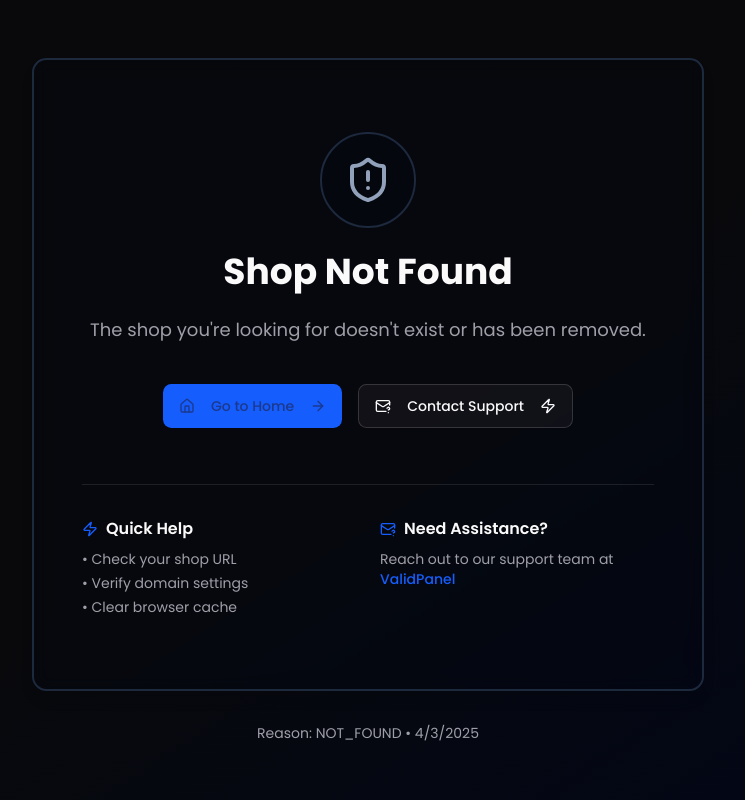
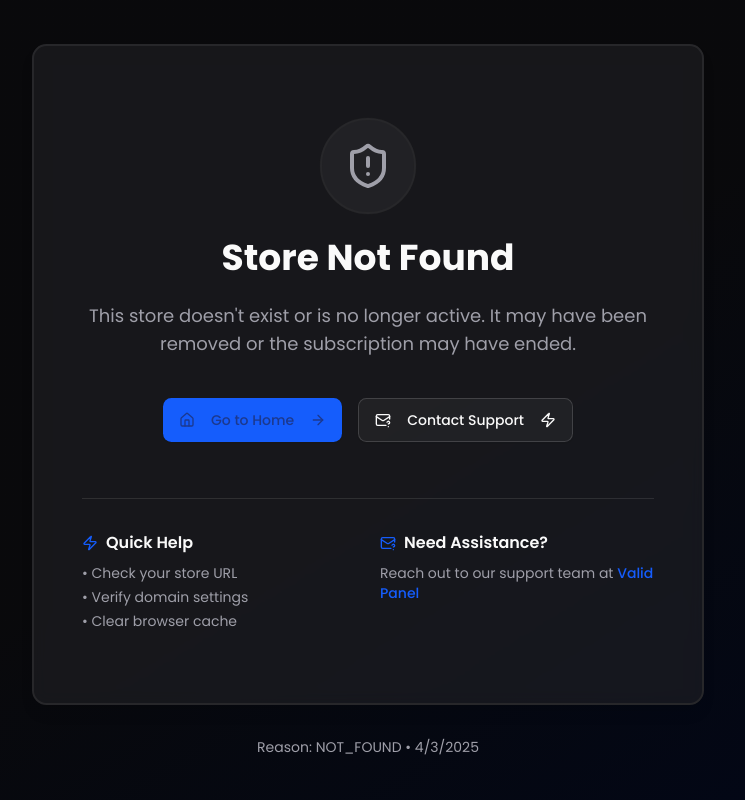
Before and after one commit to thevalidcode/shop-frontend, a Next.js app: page /shop-not-found in a window 1280 px wide. Shown: the whole page, without its empty margins (272-1017 px from the left). Built offline with nearby package versions, Linux system fonts and the light colour scheme; no server answers.

Commit message:
feat: implement subscription-based feature gating across admin components

```diff
--- a/app/admin/blogs/components/BlogForm.tsx
+++ b/app/admin/blogs/components/BlogForm.tsx
@@ -9,6 +9,8 @@ import { toast } from "sonner";
 import WysiwygEditor from "@/components/WysiwygEditor";
 import { Blog } from "@/types";
 import ImagePicker from "../../components/ImagePicker";
+import { useAppContext } from "@/context/appContext";
+import { FeatureGate } from "@/components/FeatureGate";
 
 interface BlogFormProps {
   blog: Blog;
@@ -22,6 +24,8 @@ export default function BlogForm({ blog, onSave, onCancel }: BlogFormProps) {
   const [excerpt, setExcerpt] = useState("");
   const [content, setContent] = useState("");
   const [img, setImg] = useState("");
+  const { shopInfo } = useAppContext();
+  const isSubscriptionActive = shopInfo?.subscriptionStatus === "ACTIVE";
 
   useEffect(() => {
     if (blog) {
@@ -130,9 +134,16 @@ export default function BlogForm({ blog, onSave, onCancel }: BlogFormProps) {
         <Button type="button" variant="outline" onClick={onCancel}>
           Cancel
         </Button>
-        <Button type="submit">
-          {blog?.id ? "Save Changes" : "Create Blog"}
-        </Button>
+        <FeatureGate
+          isAllowed={isSubscriptionActive}
+          featureLabel="Blog Management"
+          description="Your subscription must be active to create or update blog posts. Please renew your subscription to continue."
+          variant="tooltip"
+        >
+          <Button type="submit">
+            {blog?.id ? "Save Changes" : "Create Blog"}
+          </Button>
+        </FeatureGate>
       </div>
     </form>
   );
--- a/app/admin/categories/components/CategoryDialog.tsx
+++ b/app/admin/categories/components/CategoryDialog.tsx
@@ -14,6 +14,8 @@ import Loading from "@/app/loading";
 import { useCreateCategory, useUpdateCategory } from "@/hooks/use-category";
 import { Category, CategoryStatus } from "@/types";
 import CategoryForm, { CategoryFormValues } from "../components/CategoryForm";
+import { useAppContext } from "@/context/appContext";
+import { FeatureGate } from "@/components/FeatureGate";
 
 export default function CategoryDialog({
   open,
@@ -43,8 +45,10 @@ export default function CategoryDialog({
 
   const { mutate: createCategory, isPending: isCreating } = useCreateCategory();
   const { mutate: updateCategory, isPending: isUpdating } = useUpdateCategory();
+  const { shopInfo } = useAppContext();
 
   const isLoading = isCreating || isUpdating;
+  const isSubscriptionActive = shopInfo?.subscriptionStatus === "ACTIVE";
 
   const slugify = (value: string) =>
     value
@@ -146,9 +150,16 @@ export default function CategoryDialog({
                 >
                   Cancel
                 </Button>
-                <Button type="submit">
-                  {category && category.uid ? "Update Category" : "Add Category"}
-                </Button>
+                <FeatureGate
+                  isAllowed={isSubscriptionActive}
+                  featureLabel="Category Management"
+                  description="Your subscription must be active to create or update categories. Please renew your subscription to continue."
+                  variant="tooltip"
+                >
+                  <Button type="submit">
+                    {category && category.uid ? "Update Category" : "Add Category"}
+                  </Button>
+                </FeatureGate>
               </DialogFooter>
             </div>
           </form>
--- a/app/admin/faqs/components/FaqDialog.tsx
+++ b/app/admin/faqs/components/FaqDialog.tsx
@@ -18,6 +18,8 @@ import { Pencil, Plus } from "lucide-react";
 import type React from "react";
 import { useEffect, useState } from "react";
 import { toast } from "sonner";
+import { useAppContext } from "@/context/appContext";
+import { FeatureGate } from "@/components/FeatureGate";
 
 interface Faq {
   uid?: string;
@@ -43,6 +45,8 @@ export default function FaqDialog({
   const { mutate: createFaq } = useCreateFaq();
   const { mutate: updateFaq } = useUpdateFaq();
   const queryClient = useQueryClient();
+  const { shopInfo } = useAppContext();
+  const isSubscriptionActive = shopInfo?.subscriptionStatus === "ACTIVE";
 
   useEffect(() => {
     if (faq) {
@@ -164,6 +168,12 @@ export default function FaqDialog({
             >
               Cancel
             </Button>
+            <FeatureGate
+              isAllowed={isSubscriptionActive}
+              featureLabel="FAQ Management"
+              description="Your subscription must be active to create or update FAQs. Please renew your subscription to continue."
+              variant="tooltip"
+            >
               <Button type="submit" className="gap-2 cursor-pointer">
                 {isEdit ? (
                   <>
@@ -177,6 +187,7 @@ export default function FaqDialog({
                   </>
                 )}
               </Button>
+            </FeatureGate>
           </DialogFooter>
         </form>
       </DialogContent>
--- a/app/admin/orders/components/AdminOrderManagement.tsx
+++ b/app/admin/orders/components/AdminOrderManagement.tsx
@@ -26,6 +26,8 @@ import {
 import { Order } from "@/types/models/order";
 import { format } from "date-fns";
 import { cn } from "@/lib/utils";
+import { useAppContext } from "@/context/appContext";
+import { FeatureGate } from "@/components/FeatureGate";
 
 interface AdminOrderManagementProps {
   order: Order;
@@ -53,6 +55,8 @@ export function AdminOrderManagement({
   onCreateShipment,
 }: AdminOrderManagementProps) {
   const isVerifyingPayment = order.status === "VERIFYING_PAYMENT";
+  const { shopInfo } = useAppContext();
+  const isSubscriptionActive = shopInfo?.subscriptionStatus === "ACTIVE";
 
   const statusActions = [
     { status: "PENDING", label: "Pending", icon: Clock, color: "yellow" },
@@ -128,6 +132,12 @@ export function AdminOrderManagement({
           </>
         ) : (
           <>
+            <FeatureGate
+              isAllowed={isSubscriptionActive}
+              featureLabel="Order Status Management"
+              description="Your subscription must be active to update order status. Please renew your subscription to continue."
+              variant="inline"
+            >
             <div>
               <p className="text-sm font-medium mb-3">Update Order Status</p>
               <div className="grid grid-cols-2 gap-2">
@@ -153,12 +163,19 @@ export function AdminOrderManagement({
                 })}
               </div>
             </div>
+            </FeatureGate>
 
             <Separator />
 
             {/* Shipping Integration */}
             {onCreateShipment && (
               <>
+                <FeatureGate
+                  isAllowed={isSubscriptionActive}
+                  featureLabel="Automated Shipping"
+                  description="Your subscription must be active to create shipment labels. Please renew your subscription to continue."
+                  variant="inline"
+                >
                   <div>
                     <p className="text-sm font-medium mb-3">Automated Shipping</p>
                     <Button
@@ -170,6 +187,7 @@ export function AdminOrderManagement({
                       Create Shipment Label
                     </Button>
                   </div>
+                </FeatureGate>
                 <Separator />
               </>
             )}
--- a/app/admin/payment-methods/components/PaymentMethodForm.tsx
+++ b/app/admin/payment-methods/components/PaymentMethodForm.tsx
@@ -30,6 +30,7 @@ import { useAppContext } from "@/context/appContext";
 import { PaymentGatewayFormResponse } from "@/hooks/use-paymentGateway";
 import PaymentMethodFormFields from "./PaymentMethodFormFields";
 import { useCurrencyConverter } from "@/lib/currencyConverter";
+import { FeatureGate } from "@/components/FeatureGate";
 
 interface NewPaymentGateway extends PaymentGateway {
   secretKey?: string;
@@ -56,11 +57,13 @@ export default function PaymentMethodForm({
   onSave: (gateway: PaymentGateway) => Promise<PaymentGatewayFormResponse>;
   initialData?: PaymentGateway;
 }) {
-  const { domain, userCurrency } = useAppContext();
+  const { domain, userCurrency, shopInfo } = useAppContext();
   const [mode, setMode] = useState<DialogMode>("select");
   const [selectedPlatform, setSelectedPlatform] =
     useState<PlatformOption | null>(null);
   const [searchQuery, setSearchQuery] = useState("");
+
+  const isSubscriptionActive = shopInfo?.subscriptionStatus === "ACTIVE";
 
   const [form, setForm] = useState<NewPaymentGateway>(
     (initialData as any) || {
@@ -223,6 +226,12 @@ export default function PaymentMethodForm({
             </DialogDescription>
           </DialogHeader>
 
+          <FeatureGate
+            isAllowed={isSubscriptionActive}
+            featureLabel="Payment Gateway Management"
+            description="Your subscription must be active to add or modify payment gateways. Please renew your subscription to continue."
+            variant="page"
+          >
           {!initialData && (
             <Tabs
               value={mode}
@@ -385,6 +394,7 @@ export default function PaymentMethodForm({
               </AnimatePresence>
             </div>
           )}
+          </FeatureGate>
         </DialogContent>
       </Dialog>
 
--- a/app/admin/products/components/ProductForm.tsx
+++ b/app/admin/products/components/ProductForm.tsx
@@ -23,6 +23,7 @@ import ProductPreview from "./ProductPreview";
 import ImagePicker, { ImageData } from "../../components/ImagePicker";
 import { useCurrencyConverter } from "@/lib/currencyConverter";
 import { useAppContext } from "@/context/appContext";
+import { FeatureGate } from "@/components/FeatureGate";
 
 interface ProductFormProps {
   product?: Product | null;
@@ -41,7 +42,9 @@ export default function ProductForm({
     useUpdateProduct();
   const { data: categories } = useGetCategories();
   const convert = useCurrencyConverter();
-  const { userCurrency } = useAppContext();
+  const { userCurrency, shopInfo } = useAppContext();
+
+  const isSubscriptionActive = shopInfo?.subscriptionStatus === "ACTIVE";
 
   const [formData, setFormData] = useState({
     name: product?.name || "",
@@ -451,10 +454,17 @@ export default function ProductForm({
           <Button type="button" variant="outline" onClick={onCancel}>
             Cancel
           </Button>
-          <Button type="submit" disabled={isPending}>
-            {isPending && <Loader2 className="w-4 h-4 mr-2 animate-spin" />}
-            {product ? "Update Product" : "Create Product"}
-          </Button>
+          <FeatureGate
+            isAllowed={isSubscriptionActive}
+            featureLabel="Product Management"
+            description="Your subscription must be active to create or update products. Please renew your subscription to continue."
+            variant="tooltip"
+          >
+            <Button type="submit" disabled={isPending}>
+              {isPending && <Loader2 className="w-4 h-4 mr-2 animate-spin" />}
+              {product ? "Update Product" : "Create Product"}
+            </Button>
+          </FeatureGate>
         </DialogFooter>
       </form>
 
--- a/app/admin/shipping/components/ShippingAccountManagement.tsx
+++ b/app/admin/shipping/components/ShippingAccountManagement.tsx
@@ -49,6 +49,8 @@ import {
 } from "lucide-react";
 import { formatDistanceToNow } from "date-fns";
 import { motion } from "framer-motion";
+import { useAppContext } from "@/context/appContext";
+import { FeatureGate } from "@/components/FeatureGate";
 
 const platformLogos: Record<ShippingPlatform, string> = {
   SENDBOX: "/images/sendbox.png",
@@ -65,8 +67,10 @@ export function ConnectAccountDialog({ onSuccess }: ConnectAccountDialogProps) {
   const [apiKey, setApiKey] = useState("");
   const [testMode, setTestMode] = useState(true);
   const [webhookSecret, setWebhookSecret] = useState("");
+  const { shopInfo } = useAppContext();
 
   const connectMutation = useConnectShippingAccount();
+  const isSubscriptionActive = shopInfo?.subscriptionStatus === "ACTIVE";
 
   const handleConnect = async () => {
     await connectMutation.mutateAsync({
@@ -86,7 +90,14 @@ export function ConnectAccountDialog({ onSuccess }: ConnectAccountDialogProps) {
   return (
     <Dialog open={open} onOpenChange={setOpen}>
       <DialogTrigger asChild>
+        <FeatureGate
+          isAllowed={isSubscriptionActive}
+          featureLabel="Shipping Account Connection"
+          description="Your subscription must be active to connect shipping accounts. Please renew your subscription to continue."
+          variant="tooltip"
+        >
           <Button>Connect Shipping Account</Button>
+        </FeatureGate>
       </DialogTrigger>
       <DialogContent className="sm:max-w-125 max-h-[90vh] p-0 overflow-y-auto">
         <DialogHeader className="px-6 py-4 border-b">
@@ -210,6 +221,8 @@ export function ShippingAccountCard({ account }: ShippingAccountCardProps) {
   const [showDeleteConfirm, setShowDeleteConfirm] = useState(false);
   const [showStatusConfirm, setShowStatusConfirm] = useState(false);
   const [showPreferredConfirm, setShowPreferredConfirm] = useState(false);
+  const { shopInfo } = useAppContext();
+  const isSubscriptionActive = shopInfo?.subscriptionStatus === "ACTIVE";
 
   const handleToggleActive = async () => {
     await updateMutation.mutateAsync({
@@ -290,6 +303,12 @@ export function ShippingAccountCard({ account }: ShippingAccountCardProps) {
 
             {/* Actions Menu */}
             <div className="shrink-0">
+              <FeatureGate
+                isAllowed={isSubscriptionActive}
+                featureLabel="Shipping Account Management"
+                description="Your subscription must be active to manage shipping accounts. Please renew your subscription to continue."
+                variant="tooltip"
+              >
                 <DropdownMenu>
                   <DropdownMenuTrigger asChild>
                     <Button variant="ghost" size="icon">
@@ -325,6 +344,7 @@ export function ShippingAccountCard({ account }: ShippingAccountCardProps) {
                     </DropdownMenuItem>
                   </DropdownMenuContent>
                 </DropdownMenu>
+              </FeatureGate>
             </div>
           </div>
         </Card>
--- a/app/client/checkout/components/PaymentGatewaySelector.tsx
+++ b/app/client/checkout/components/PaymentGatewaySelector.tsx
@@ -13,6 +13,8 @@ import { useInitializePayment } from "@/hooks/use-payment";
 import { PaymentGatewayPlatform } from "@/types";
 import { toast } from "sonner";
 import parse from "html-react-parser";
+import { useAppContext } from "@/context/appContext";
+import { FeatureGate } from "@/components/FeatureGate";
 
 const platformLogos: Record<PaymentGatewayPlatform, string> = {
   PAYSTACK: "/images/paystack.png",
@@ -47,6 +49,9 @@ export function PaymentGatewaySelector({
   const initializePayment = useInitializePayment();
   const [selected, setSelected] = useState<string | null>(null);
   const [submitting, setSubmitting] = useState(false);
+  const { shopInfo } = useAppContext();
+
+  const isSubscriptionActive = shopInfo?.subscriptionStatus === "ACTIVE";
 
   const handleSelect = (uid: string) => setSelected(uid);
 
@@ -151,6 +156,12 @@ export function PaymentGatewaySelector({
                 </button>
               ))}
             </div>
+            <FeatureGate
+              isAllowed={isSubscriptionActive}
+              featureLabel="Payment Processing"
+              description="Your subscription must be active to process payments. Please contact the shop owner to renew the subscription to continue accepting payments."
+              variant="inline"
+            >
               <Button
                 size="lg"
                 className="w-full h-12 text-base font-semibold mt-2"
@@ -159,6 +170,7 @@ export function PaymentGatewaySelector({
               >
                 {submitting ? "Processing..." : "Proceed to Payment"}
               </Button>
+            </FeatureGate>
           </CardContent>
         </Card>
       </div>
--- a/components/shop-not-found.tsx
+++ b/components/shop-not-found.tsx
@@ -11,7 +11,12 @@ import {
   MailQuestion,
   Zap,
   ShieldAlert,
+  Clock,
+  XCircle,
+  AlertTriangle,
 } from "lucide-react";
+import { useAppContext } from "@/context/appContext";
+import { useEffect, useState } from "react";
 
 interface ShopNotFoundProps {
   reason?: "not-found" | "missing-settings" | "error" | "page-not-found";
@@ -64,29 +69,83 @@ const pulseVariants: Variants = {
   },
 };
 
-const getErrorConfig = (reason: string) => {
+const getErrorConfig = (
+  reason: string,
+  subscriptionStatus?: string,
+  expiresAt?: string,
+  planName?: string,
+) => {
+  // Check subscription status first if available
+  if (subscriptionStatus) {
+    switch (subscriptionStatus) {
+      case "EXPIRED":
+        return {
+          icon: Clock,
+          title: "Store Subscription Expired",
+          description: `This store's subscription has expired${expiresAt ? ` on ${new Date(expiresAt).toLocaleDateString()}` : ""}. Please contact the store owner to renew their subscription.`,
+          actionText: "Contact Support",
+          color: "text-destructive",
+          bgColor: "bg-destructive/10",
+          borderColor: "border-destructive/20",
+        };
+      case "CANCELED":
+        return {
+          icon: XCircle,
+          title: "Store Subscription Canceled",
+          description: `This store's ${planName || ""} subscription has been canceled. The store is no longer active.`,
+          actionText: "Go Home",
+          color: "text-destructive",
+          bgColor: "bg-destructive/10",
+          borderColor: "border-destructive/20",
+        };
+      case "PENDING":
+        return {
+          icon: Clock,
+          title: "Store Setup Pending",
+          description:
+            "This store is currently being set up. Please check back shortly or contact the store owner.",
+          actionText: "Try Again",
+          color: "text-muted-foreground",
+          bgColor: "bg-muted/50",
+          borderColor: "border-muted",
+        };
+      case "FAILED":
+        return {
+          icon: AlertTriangle,
+          title: "Store Subscription Issue",
+          description:
+            "There was an issue with this store's subscription. Please contact support for assistance.",
+          actionText: "Contact Support",
+          color: "text-destructive",
+          bgColor: "bg-destructive/10",
+          borderColor: "border-destructive/20",
+        };
+    }
+  }
+
+  // Fallback to reason-based errors
   switch (reason) {
     case "missing-settings":
       return {
         icon: AlertCircle,
-        title: "Shop Configuration Incomplete",
+        title: "Store Configuration Incomplete",
         description:
-          "Your shop is missing some essential settings. Please complete the setup to proceed.",
+          "Your store is missing some essential settings. Please complete the setup to proceed.",
         actionText: "Complete Setup",
-        color: "text-amber-600 dark:text-amber-400",
-        bgColor: "bg-amber-50 dark:bg-amber-950/20",
-        borderColor: "border-amber-200 dark:border-amber-800",
+        color: "text-orange-600 dark:text-orange-400",
+        bgColor: "bg-orange-500/10",
+        borderColor: "border-orange-500/20",
       };
     case "error":
       return {
         icon: ShieldAlert,
         title: "Something Went Wrong",
         description:
-          "We encountered an error while loading your shop. Our team has been notified.",
+          "We encountered an error while loading your store. Our team has been notified.",
         actionText: "Try Again",
-        color: "text-red-600 dark:text-red-400",
-        bgColor: "bg-red-50 dark:bg-red-950/20",
-        borderColor: "border-red-200 dark:border-red-800",
+        color: "text-destructive",
+        bgColor: "bg-destructive/10",
+        borderColor: "border-destructive/20",
       };
     case "page-not-found":
       return {
@@ -95,21 +154,21 @@ const getErrorConfig = (reason: string) => {
         description:
           "The page you're looking for doesn't exist. It may have been moved or deleted.",
         actionText: "Go Home",
-        color: "text-purple-600 dark:text-purple-400",
-        bgColor: "bg-purple-50 dark:bg-purple-950/20",
-        borderColor: "border-purple-200 dark:border-purple-800",
+        color: "text-primary",
+        bgColor: "bg-primary/10",
+        borderColor: "border-primary/20",
       };
     case "not-found":
     default:
       return {
         icon: ShieldAlert,
-        title: "Shop Not Found",
+        title: "Store Not Found",
         description:
-          "The shop you're looking for doesn't exist or has been removed.",
+          "This store doesn't exist or is no longer active. It may have been removed or the subscription may have ended.",
         actionText: "Go Home",
-        color: "text-slate-600 dark:text-slate-400",
-        bgColor: "bg-slate-50 dark:bg-slate-950/20",
-        borderColor: "border-slate-200 dark:border-slate-800",
+        color: "text-muted-foreground",
+        bgColor: "bg-muted/50",
+        borderColor: "border-muted",
       };
   }
 };
@@ -118,8 +177,30 @@ export const ShopNotFound = ({
   reason = "not-found",
   showAnimation = true,
 }: ShopNotFoundProps) => {
-  const config = getErrorConfig(reason);
+  const { shopInfo } = useAppContext();
+  const [mounted, setMounted] = useState(false);
+
+  useEffect(() => {
+    setMounted(true);
+  }, []);
+
+  // Use shopInfo to determine actual status
+  const subscriptionStatus = shopInfo?.subscriptionStatus;
+  const expiresAt = shopInfo?.expiresAt;
+  const planName = shopInfo?.planName;
+  const gracePeriod = shopInfo?.gracePeriod;
+
+  const config = getErrorConfig(
+    reason,
+    subscriptionStatus,
+    expiresAt,
+    planName,
+  );
   const IconComponent = config.icon;
+
+  if (!mounted) {
+    return null;
+  }
 
   return (
     <div className="min-h-screen w-full flex items-center justify-center bg-linear-to-br from-background via-background to-slate-50 dark:to-slate-950 px-4 py-8">
@@ -234,7 +315,7 @@ export const ShopNotFound = ({
                       Quick Help
                     </h3>
                     <ul className="space-y-1 text-sm text-muted-foreground">
-                      <li>• Check your shop URL</li>
+                      <li>• Check your store URL</li>
                       <li>• Verify domain settings</li>
                       <li>• Clear browser cache</li>
                     </ul>
@@ -254,7 +335,7 @@ export const ShopNotFound = ({
                         rel="noopener noreferrer"
                         className="text-primary hover:underline font-medium"
                       >
-                        ValidPanel
+                        Valid Panel
                       </a>
                     </p>
                   </div>
@@ -269,8 +350,10 @@ export const ShopNotFound = ({
           variants={itemVariants}
           className="text-center text-sm text-muted-foreground mt-8"
         >
-          Reason: {reason.toUpperCase().replace(/-/g, "_")} •{" "}
-          {new Date().toLocaleDateString()}
+          {subscriptionStatus
+            ? `Store Status: ${subscriptionStatus}`
+            : `Reason: ${reason.toUpperCase().replace(/-/g, "_")}`}{" "}
+          • {new Date().toLocaleDateString()}
         </motion.p>
       </motion.div>
     </div>
--- a/context/appContext.tsx
+++ b/context/appContext.tsx
@@ -10,7 +10,6 @@ import { CurrencyCode } from "@/lib/currencyConverter";
 import { Admin, User } from "@/types";
 import { Shop } from "@/types";
 import { timezoneToCurrency } from "@/app/_docs/doc";
-import { isNull } from "util";
 
 export interface GeneralSettingProps {
   shopName: string;
--- a/types/models/shop.ts
+++ b/types/models/shop.ts
@@ -25,6 +25,15 @@ export type ShopFeatures = {
   [k: string]: any;
 };
 
+export type SubscriptionStatus =
+  | "ACTIVE"
+  | "PENDING"
+  | "FAILED"
+  | "EXPIRED"
+  | "TRIAL"
+  | "CANCELED";
+
+export type BillingInterval = "MONTHLY" | "YEARLY";
 export interface Shop {
   shopId: number;
   uid: string;
@@ -33,12 +42,12 @@ export interface Shop {
   status: ShopStatus;
   features: ShopFeatures;
   planId?: number | null;
+  updatedAt: string;
+  planName: string;
+  subscriptionStatus: SubscriptionStatus;
+  startedAt: string;
   createdAt: string;
-  updatedAt: string;
-  settings?: {
-    currency?: string;
-    language?: string;
-    timezone?: string;
-    [k: string]: any;
-  };
+  expiresAt: string;
+  gracePeriod: number;
+  billingCycle: BillingInterval;
 }
```
Also changed, not shown: app/admin/components/admin-sidebar.tsx (+11 -2 lines), 1 other file (tests, documents, lock files or other folders). Lines whose indentation alone changed are shown as unchanged.
